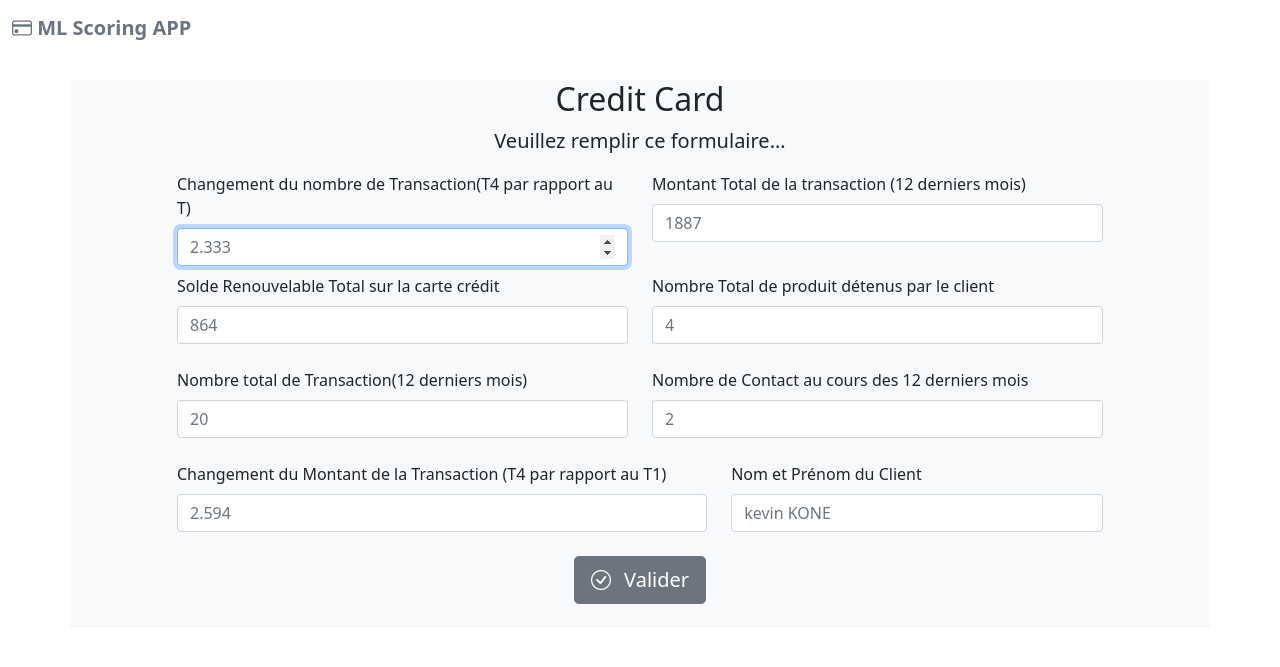
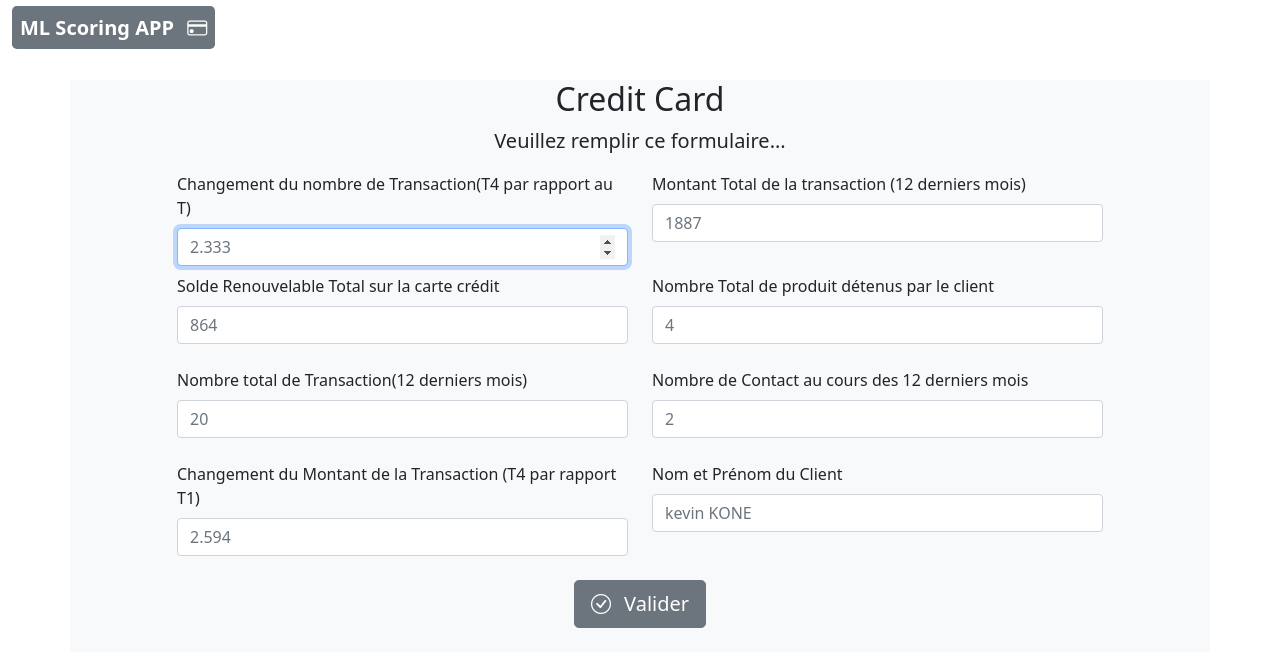
Before and after one commit to kevinDlan/Scoring_App, a PHP site: page / in a window 1280 px wide. Shown: the top 667 px of the page. Run offline with PHP 8.4, Linux system fonts and the light colour scheme.

Commit message:
add logo

```diff
--- a/index.php
+++ b/index.php
@@ -18,10 +18,9 @@
     <!-- Navbar -->
     <nav class="navbar navbar-expand-md navbar-ligth">
         <div class="container-xxl">
-            <a href="#intro" class="navbar-brand">
-                <span class="fw-bold text-secondary">
-                    <i class="bi bi-credit-card"></i>
-                    ML Scoring APP
+            <a href="#" class="navbar-brand">
+                <span class="fw-bold border-none bg-secondary text-white p-2 rounded-3">ML Scoring APP
+                    <i class="bi bi-credit-card ms-2"></i>
                 </span>
             </a>
             <!-- Toggle Button for mobile navbar -->
@@ -40,13 +39,6 @@
             </div>
         </div>
     </nav>
-    <!-- <form action="" method="POST">
-        <input type="text" placeholder="name" name="name" id="name"><br><br>
-        <input type="text" placeholder="surname"  name="surname" id="surname"><br><br>
-        <input type="submit" value="Submit">
-    </form> -->
-    <!-- form section -->
-    <!-- <div class="loader"></div>  -->
     <section id="contact">
         <div class="container-lg bg-light mt-4">
             <div class="text-center">
@@ -55,7 +47,8 @@
             </div>
             <div class="row justify-content-center">
                 <div class="col-lg-10">
-                    <form id="form" action="/api_py/controller.php" method="POST">
+                    <!-- App form -->
+                    <form id="form" action="/api_py/result.php" method="POST">
                         <div class="row">
                             <div class="col-md-6">
                                 <label for="chang_nbre_trans" class="form-label">
@@ -114,16 +107,15 @@
                             </div>
                         </div>
                         <div class="row">
-                            <div class="col-md-7">
+                            <div class="col-md-6">
                                 <label for="subject" class="form-label">Changement du Montant de la Transaction (T4 par
-                                    rapport
-                                    au T1)</label>
+                                    rapport T1)</label>
                                 <div class="input-group mb-4">
                                     <input required id="chang_mont_trans" name="chang_mont_trans" class="form-control"
                                         placeholder="2.594" type="number" step=0.01>
                                 </div>
                             </div>
-                            <div class="col-md-5">
+                            <div class="col-md-6">
                                 <label for="subject" class="form-label">Nom et Prénom du Client</label>
                                 <div class="input-group mb-4">
                                     <input id="nom_prenom" name="nom_prenom" class="form-control"
@@ -134,7 +126,8 @@
                         <div class="mb-4 text-center lg">
                             <button id="submit" type="submit" class="btn btn-secondary btn-lg">
                                 <!-- <i class="bi bi-check-circle me-2"></i> -->
-                               <span id="loader" class="bi bi-check-circle me-2" role="status" aria-hidden="true"></span>
+                                <span id="loader" class="bi bi-check-circle me-2" role="status"
+                                    aria-hidden="true"></span>
                                 Valider
                             </button>
                         </div>
@@ -163,4 +156,5 @@
 <script src="https://ajax.googleapis.com/ajax/libs/jquery/3.6.0/jquery.min.js"></script>
 <!-- main.js -->
 <script src="/js/main.js" lang="javascript"></script>
+
 </html>
--- a/styles/main.css
+++ /dev/null
@@ -1,13 +0,0 @@
-.loader {
-  border: 16px solid #f3f3f3; /* Light grey */
-  border-top: 16px solid #555; /* Blue */
-  border-radius: 50%;
-  width: 120px;
-  height: 120px;
-  animation: spin 2s linear infinite;
-}
-
-@keyframes spin {
-  0% { transform: rotate(0deg); }
-  100% { transform: rotate(360deg); }
-}
```
Also changed, not shown: api_py/result.php (renamed from api_py/controller.php, +3 -4 lines), 1 other file.
